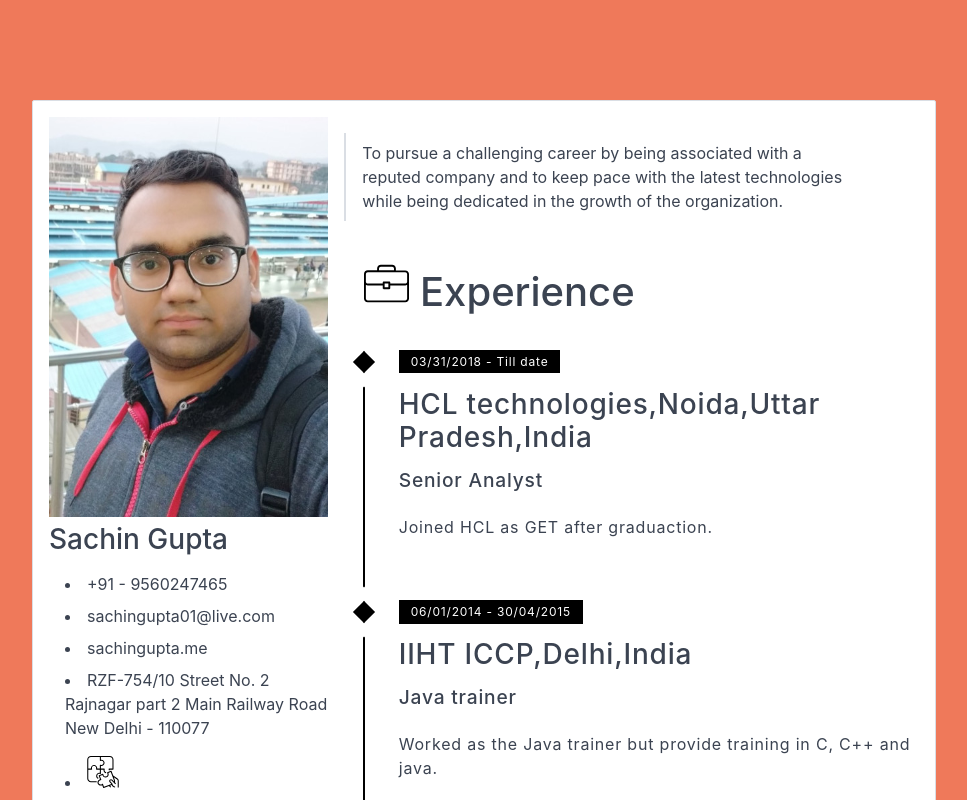
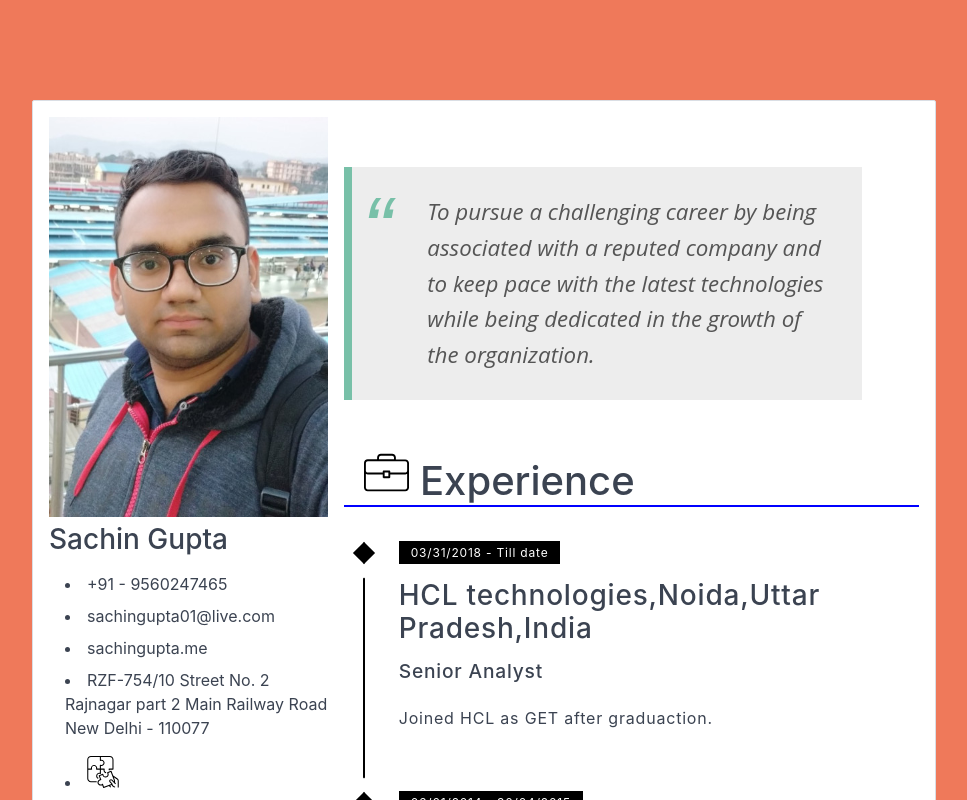
Before and after one commit to TecSachinGupta/MyResume, a React (Create React App) app: page / in a window 1280 px wide. Shown: the top 800 px of the page, without its empty margins (156-1123 px from the left). Built offline with nearby package versions, Linux system fonts and the light colour scheme.

Commit message:
Added css for the blockquote

```diff
--- a/src/App.css
+++ b/src/App.css
@@ -4,15 +4,45 @@
 }
 .componentTitle {
   margin-top: 2rem;
-  margin-bottom: 1.5rem;;
+  margin-bottom: 1.5rem;
+  border-bottom: 2px solid blue;
 }
 .componentTitle h1{
   padding-left: 1rem;
   display: inline;
 }
-.componentTitle h1:after {
-  border-bottom: 2px solid blue;
+blockquote {
+  font-size: 1.4em;
+  width:90%;
+  margin:50px auto;
+  font-family:Open Sans;
+  font-style:italic;
+  color: #555555;
+  padding:1.2em 30px 1.2em 75px!important;
+  border-left:8px solid #78C0A8!important;
+  line-height:1.6;
+  position: relative;
+  background:#EDEDED;
 }
+blockquote:before {
+  font-family:Arial;
+  content: "\201C";
+  color:#78C0A8;
+  font-size:4em;
+  position: absolute;
+  left: 10px;
+  top:-10px;
+}
+blockquote:after {content: '';}
+
+blockquote cite {
+  display:block;
+  color:#333333;
+  font-style: normal;
+  font-weight: bold;
+  margin-top:1em;
+}
+
 /* Timeline sample 1 */
 .timeline-1 {
   color: #768390;
```
